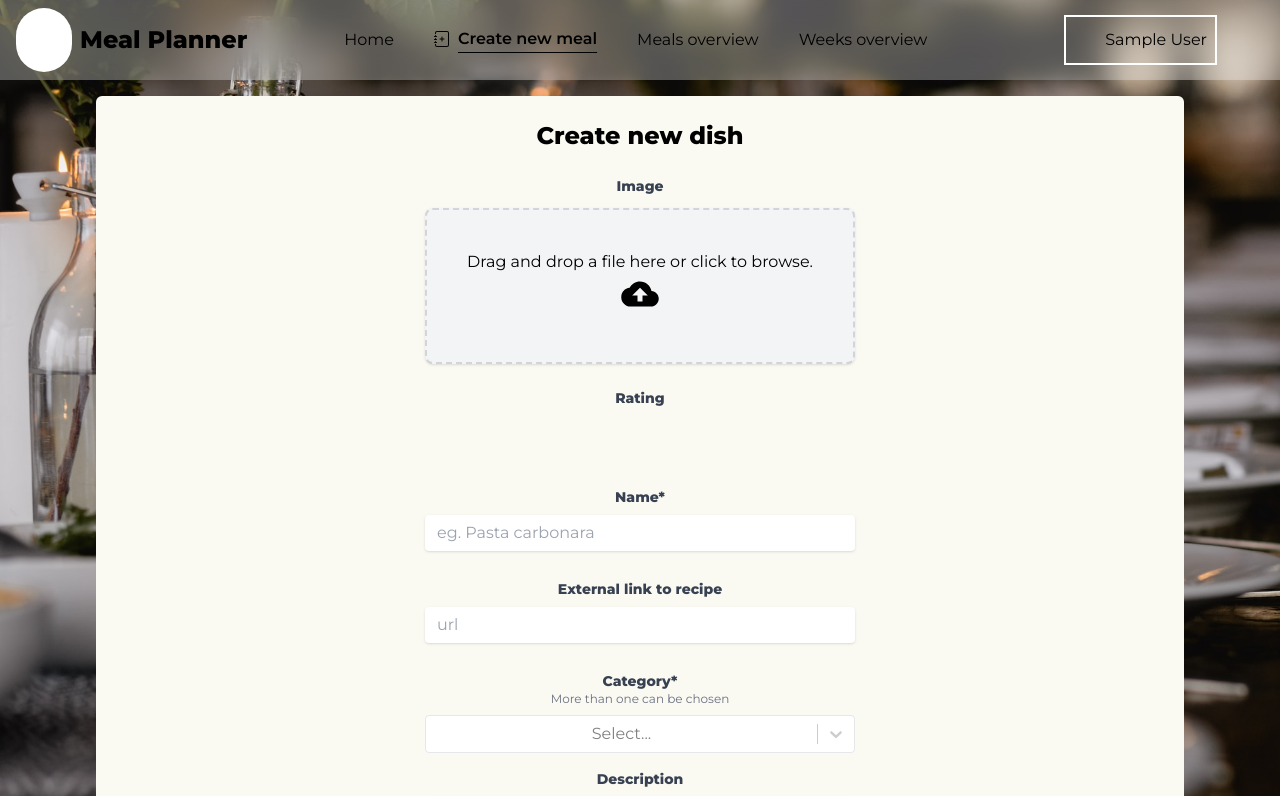
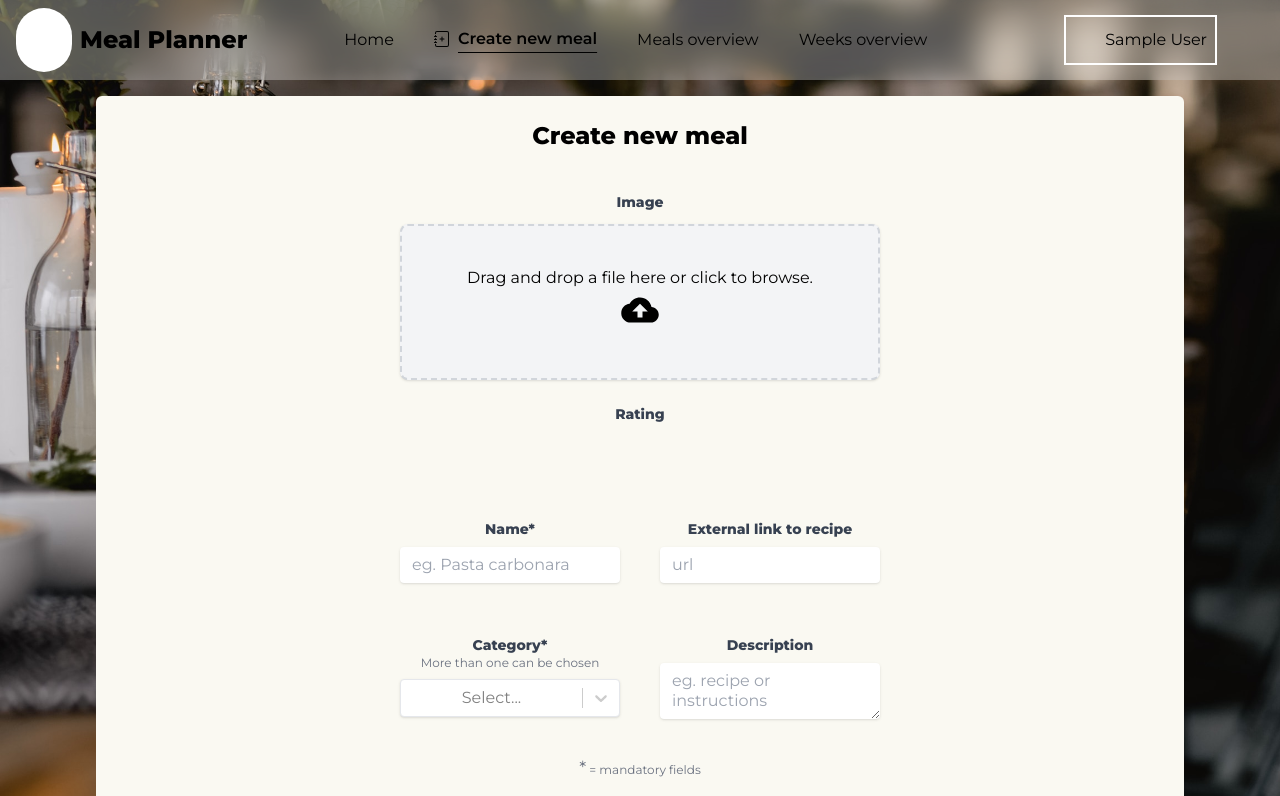
Before and after one commit to FeliciaGartzLevin/Examensarbete, a React (Vite) app: page /create-meal in a window 1280 px wide. Shown: the top 796 px of the page. Built offline with nearby package versions, Linux system fonts and the light colour scheme; no server answers; sample sign-in values are in the browser's storage; some icons are missing.

Commit message:
moved logic for updating image to storage and handled errors and success

```diff
--- a/src/components/create-update-meal/CreateMeal.tsx
+++ b/src/components/create-update-meal/CreateMeal.tsx
@@ -12,19 +12,29 @@ import { useWindowSize } from '../../hooks/useWindowSize'
 import { LoadingSpinner } from '../LoadingSpinner'
 import { ContentContainer } from '../generic utilities/ContentContainer'
 import { Dropzone } from './Dropzone'
+import { useUploadImage } from '../../hooks/useUploadImage'
 
 export const CreateMeal = () => {
 	const [starRating, setStarRating] = useState<number | null>(null)
 	const { windowSizeisLoading, windowWidth } = useWindowSize()
 	const [image, setImage] = useState<File | null>(null)
+	const [success, setSuccess] = useState(false)
+
 	const {
 		loading,
 		setLoadingStatus,
 		errorMsg,
 		resetError,
 		handleError,
-		createNewMeal
+		createNewMeal,
 	} = useFirebaseUpdates()
+
+	const {
+		imageUploadErrorMsg,
+		uploadImage,
+		isUploadingImage
+	} = useUploadImage()
+
 	const {
 		handleSubmit,
 		register,
@@ -45,19 +55,46 @@ export const CreateMeal = () => {
 		}
 	})
 
+	// helper function to upload image and get the url
+	const uploadAndGetImageUrl = async (image: File | null) => {
+		if (!image) { return null }
+
+		// if image exists, try uploading it to Firebase Storage
+		try {
+			const url = await uploadImage(image)
+
+			return url
+		} catch (error) {
+			handleError(error)
+		}
+	}
+
+	// handling when user is submitting the form
 	const onSubmit: SubmitHandler<CreateMealSchema> = async (data) => {
 		resetError()
+		setSuccess(false)
+
+		// scroll smoothly to top
+		window.scrollTo({
+			top: 0,
+			left: 0,
+			behavior: 'smooth'
+		})
 
 		try {
 			setLoadingStatus(true)
 
-			console.log('submitted data', data)
+			// uploading image, if any, to firebase storage + getting url for new image
+			const url = await uploadAndGetImageUrl(image)
 
-			await createNewMeal(data, starRating, image)
+			// creating new meal in firebase db
+			await createNewMeal(data, starRating, url)
 
-
+			// show confirmation alert
+			setSuccess(true)
 		} catch (error) {
 			handleError(error)
+			setSuccess(false)
 		} finally {
 			setLoadingStatus(false)
 		}
@@ -65,25 +102,56 @@ export const CreateMeal = () => {
 
 	useEffect(() => {
 		if (!isSubmitSuccessful) { return }
+
 		reset()
 		setStarRating(null)
 	}, [isSubmitSuccessful, reset])
 
-	if (windowSizeisLoading) {
+	useEffect(() => {
+		if (!success) { return }
+
+		// hide the success alert after 5 secs
+		const timeoutId = setTimeout(() => {
+			setSuccess(false)
+		}, 5000)
+
+		// Clear the timeout when the component unmounts
+		return () => clearTimeout(timeoutId)
+	}, [success])
+
+	if (windowSizeisLoading || isUploadingImage) {
 		return <LoadingSpinner />
 	}
 
 	return (
 		<ContentContainer>
 			<h2 className='h2 mb-6'>
-				Create new dish
+				Create new meal
 			</h2>
-			<div className='grid grid-col-1'>
+			<div className='grid grid-cols-1 gap-4 '>
+				<section className='mb-4'>
+					<section className='mb-4'>
+						{errorMsg &&
+							<Alert header={'Error'} body={errorMsg} color='red' />
+						}
 
-				{errorMsg &&
-					<Alert body={errorMsg} color='red' />
+						{imageUploadErrorMsg &&
+							<Alert header={'Error'} body={imageUploadErrorMsg} color='red' />
 						}
-				<section className='mb-4'>
+
+						{success &&
+							<Alert
+								color='green'
+								body={
+									<p>
+										New meal was successfully created.<br />
+										Now you can create more if you want.
+									</p>}
+							/>
+						}
+					</section>
+
+					<section>
 						<div className='mb-6'>
 							<h3 className='labelStyling mb-3'>Image</h3>
 							<Dropzone resetOnUpload={isSubmitSuccessful} liftImageUp={(image: File | null) => setImage(image)} />
@@ -96,15 +164,16 @@ export const CreateMeal = () => {
 							<StarRating rating={starRating} onClick={(rating) => setStarRating(rating)} />
 						</div>
 					</section>
+				</section>
 
 				<form onSubmit={handleSubmit(onSubmit)}>
-					<div className="mb-4">
-						<label className="labelStyling" aria-label="name">
+					<div className='grid grid-cols-1 gap-4 lg:grid-cols-2 lg:gap-10 lg:justify-start mb-4'>
+						<div>
+							<label id='name' className="labelStyling" aria-label="name">
 								Name*
 							</label>
 							<input
 								className={errors.name ? "errorInputStyling" : "defaultInputStyling"}
-							aria-labelledby="name"
 								type="name"
 								placeholder="eg. Pasta carbonara"
 								{...register('name')}
@@ -112,13 +181,12 @@ export const CreateMeal = () => {
 							{errors.name && <p className="errorMsgStyling">{errors.name.message ?? "Invalid value"}</p>}
 						</div>
 
-					<div className="mb-4">
-						<label className="labelStyling" aria-label="link">
+						<div>
+							<label id='link' className="labelStyling" aria-label="link">
 								External link to recipe
 							</label>
 							<input
 								className={errors.link ? "errorInputStyling" : "defaultInputStyling"}
-							aria-labelledby="link"
 								type="text"
 								placeholder="url"
 								{...register('link')}
@@ -126,13 +194,12 @@ export const CreateMeal = () => {
 							{errors.link && <p className="errorMsgStyling">{errors.link.message ?? "Invalid value"}</p>}
 						</div>
 
-					<div className="mb-4">
+						<div>
 							<label className="labelStyling" aria-label="category">
 								Category*
 								<p className='text-xs font-thin text-gray-500'>
 									More than one can be chosen
 								</p>
-
 							</label>
 
 							<Controller
@@ -145,12 +212,15 @@ export const CreateMeal = () => {
 											control: (baseStyles) => ({
 												...baseStyles,
 												borderColor: errors.category ? '#EF4444' : 'none',
+												marginBottom: '1rem'
 											}),
 										}}
-									className='mb-2'
+										classNames={{
+											control: () => "shadow",
+										}}
 										name="category"
-									value={options.filter(c => value.includes(c.value))}
-									onChange={val => onChange(val.map(c => c.value))}
+										value={options.filter(choice => value.includes(choice.value))}
+										onChange={val => onChange(val.map(choice => choice.value))}
 										options={options}
 										isMulti
 										blurInputOnSelect={windowWidth ? windowWidth < 640 : false}
@@ -160,23 +230,25 @@ export const CreateMeal = () => {
 							{errors.category && <p className="errorMsgStyling">{errors.category.message ?? "Invalid value"}</p>}
 						</div>
 
-					<div className="mb-4">
+						<div>
 							<label className="labelStyling" aria-label="description">
 								Description
 							</label>
 							<textarea
 								className={errors.description ? "errorInputStyling" : "defaultInputStyling"}
-							aria-labelledby="description"
 								placeholder="eg. recipe or instructions"
 								{...register('description')}
 							/>
 							{errors.description && <p className="errorMsgStyling">{errors.description.message ?? "Invalid value"}</p>}
-						<p className='text-xs text-gray-500'><span className='text-lg'>*</span> = mandatory fields</p>
 						</div>
+					</div>
+					<p className='text-xs text-gray-500 mb-4'><span className='text-lg'>*</span> = mandatory fields</p>
 
+					<div className='flex justify-center items-center'>
 						<Button type='submit' disabled={loading}>
 							Submit
 						</Button>
+					</div>
 				</form>
 			</div>
 		</ContentContainer>
--- a/src/components/generic utilities/Alert.tsx
+++ b/src/components/generic utilities/Alert.tsx
@@ -27,7 +27,7 @@ export const Alert: React.FC<AlertProps> = ({ header, body, color, className })
 	}
 
 	return (
-		<div className={'my-2 text-sm font-semibold p-3 border-2 rounded-lg ' + colorClasses + ' ' + className}>
+		<div className={'shadow my-2 text-sm font-semibold p-3 border-2 rounded-lg ' + colorClasses + ' ' + className}>
 			{header && <h2 className='mb-2 text-lg font-bold'>{header}</h2>}
 			{body && <p>{body}</p>}
 		</div>
--- a/src/hooks/useFirebaseUpdates.ts
+++ b/src/hooks/useFirebaseUpdates.ts
@@ -5,39 +5,12 @@ import { UserPreferences } from "../types/User.types"
 import { useErrorHandler } from "./useErrorHandler"
 import { CreateMealSchema } from "../schemas/MealSchemas"
 import { v4 } from 'uuid'
-import { useUploadImage } from "./useUploadImage"
-import { useState } from "react"
 
 export const useFirebaseUpdates = () => {
 	const { activeUser } = useAuthContext()
-	const [imageUrl, setImageUrl] = useState<string | null | undefined>(null)
 	const { errorMsg, resetError, handleError, loading, setLoadingStatus } = useErrorHandler()
-	const {
-		errorMsg: imageUploadError,
-		isSuccess,
-		isUploading,
-		progress,
-		uploadImage,
-	} = useUploadImage()
 
-	const uploadAndGetImageUrl = async (image: File | null) => {
-		if (image) {
-			console.log('image exists, about to upload it')
-			// if image exists, uploading it to Firebase Storage
-
-			try {
-				const url = await uploadImage(image)
-				console.log('Upload to storage done. URL:', url);
-
-				return url
-			} catch (error) {
-				handleError(error)
-			}
-		}
-
-	}
-
-	const createNewMeal = async (data: CreateMealSchema, starRating: number | null, image: File | null) => {
+	const createNewMeal = async (data: CreateMealSchema, starRating: number | null, imageUrl: string | null | undefined) => {
 		if (!activeUser) { throw new Error("No active user") }
 
 		// create uuid
@@ -46,17 +19,13 @@ export const useFirebaseUpdates = () => {
 		// creating a new document reference with a uuid in 'meals' collection in firebase db
 		const docRef = doc(mealsCol, _id)
 
-		// let imageUrl: string | null | undefined = null
-		const url = await uploadAndGetImageUrl(image)
-		console.log('imageUrl after uploadAndGetImageUrl(image)', url)
-
 		// setting the document with data from the user
 		return setDoc(docRef, {
 			...data,
 			_id,
 			owner: activeUser.uid, // userId of the creator
 			rating: starRating,
-			imageUrl: url ?? null,
+			imageUrl,
 		})
 	}
 
@@ -91,19 +60,17 @@ export const useFirebaseUpdates = () => {
 	}
 
 	return {
+		// functions
 		updateUserPreferences,
 		updateFirebaseDb,
+		createNewMeal,
+
+		// error and loading states
 		errorMsg,
 		resetError,
 		handleError,
 		loading,
 		setLoadingStatus,
 
-		createNewMeal,
-		imageUploadError,
-		isSuccess,
-		isUploading,
-		progress,
-		uploadImage,
 	}
 }
--- a/src/hooks/useUploadImage.ts
+++ b/src/hooks/useUploadImage.ts
@@ -5,17 +5,20 @@ import { storage } from '../services/firebase'
 import { useErrorHandler } from './useErrorHandler'
 
 export const useUploadImage = () => {
-	const { errorMsg, handleError, resetError, loading: isUploading, setLoadingStatus: setIsUploading } = useErrorHandler()
-	const [isSuccess, setIsSuccess] = useState<boolean | null>(null)
-	const [progress, setProgress] = useState<number | null>(null)
-	// const [imageUrl, setImageUrl] = useState<string | null>(null)
+	const {
+		errorMsg: imageUploadErrorMsg,
+		handleError,
+		resetError,
+		loading: isUploadingImage,
+		setLoadingStatus: setIsUploadingImage
+	} = useErrorHandler()
+	const [imageUploadIssSuccess, setImageUploadIssSuccess] = useState<boolean | null>(null)
 
 	const uploadImage = async (image: File) => {
 		// reset states
 		resetError()
-		setIsSuccess(null)
-		setIsUploading(true)
-		setProgress(null)
+		setImageUploadIssSuccess(null)
+		setIsUploadingImage(true)
 
 		try {
 			// generate a uuid for the file
@@ -33,44 +36,26 @@ export const useUploadImage = () => {
 			// start upload of image
 			const uploadTask = uploadBytesResumable(storageRef, image)
 
-			// attach upload observer
-			uploadTask.on("state_changed", snapshot => {
-				// update progress
-				setProgress(
-					Math.round(snapshot.bytesTransferred / snapshot.totalBytes) * 1000 / 10)
-			})/* , async () => {
-				try {
-					// get download url to uploaded image
-					const url = await getDownloadURL(storageRef)
-					console.log('Upload to storage successful. URL:', url);
-
-					setImageUrl(url)
-
-				} catch (error) {
-					handleError(error)
-				}
-			} */
 			// wait for upload to complete
 			await uploadTask.then()
 			const url = await getDownloadURL(storageRef)
 
-			setIsSuccess(true)
-			setProgress(null)
+			setImageUploadIssSuccess(true)
+			setIsUploadingImage(false)
+
 			return url
-
 		} catch (error) {
 			handleError(error)
 
 		} finally {
-			setIsUploading(false)
+			setIsUploadingImage(false)
 		}
 	}
 
 	return {
-		errorMsg,
-		isSuccess,
-		isUploading,
-		progress,
+		imageUploadErrorMsg,
+		imageUploadIssSuccess,
+		isUploadingImage,
 		uploadImage,
 	}
 }
```
Lines whose indentation alone changed are shown as unchanged.
